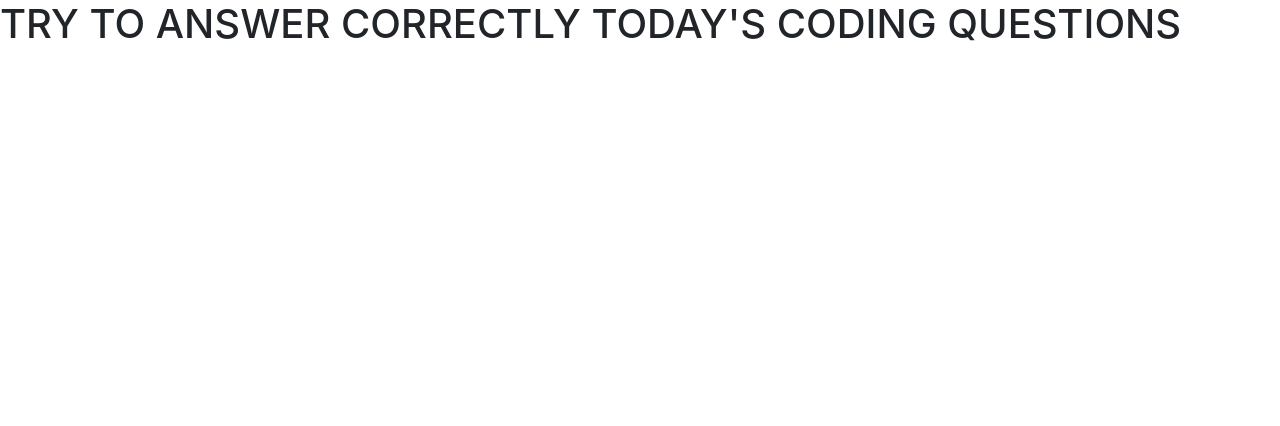
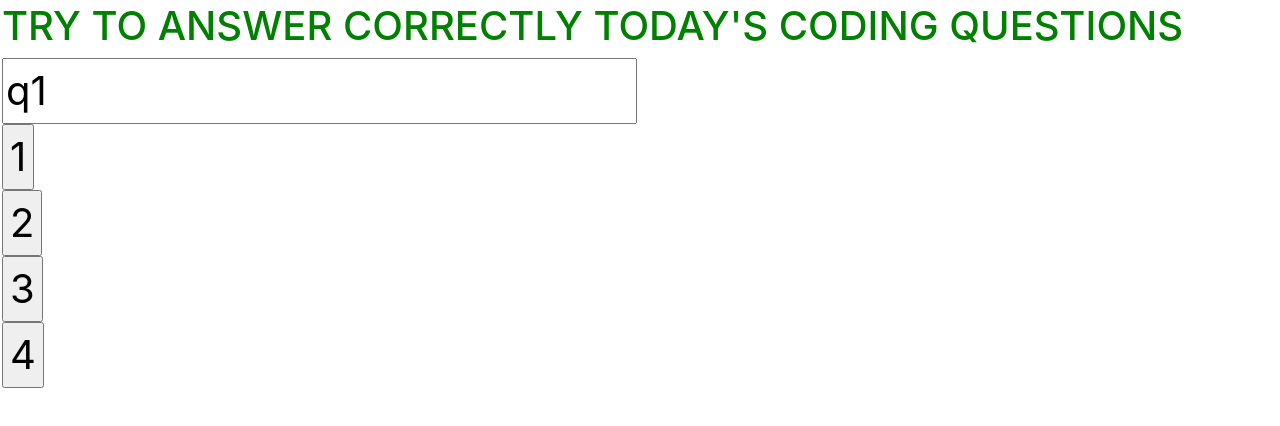
Before and after one commit to AbdiOmar/quizeboard, a plain HTML site: page index.html in a window 1280 px wide. Drawn offline with nearby package versions, Linux system fonts and the light colour scheme.

Commit message:
complete a form styling and js

```diff
--- a/css/style.css
+++ b/css/style.css
@@ -0,0 +1,10 @@
+body {
+  margin: 2;
+  font-family: -apple-system, BlinkMacSystemFont, "Segoe UI", Roboto, "Helvetica Neue", Arial, sans-serif, "Apple Color Emoji", "Segoe UI Emoji", "Segoe UI Symbol", "Noto Color Emoji";
+  font-size: 40px;
+  font-weight: 400;
+  line-height: 1.5;
+  color: green;
+  text-align: left;
+  background-color:none;
+}
--- a/index.html
+++ b/index.html
@@ -6,8 +6,15 @@
 </head>
 <body>
 <script src="code.js"></script>
-<link href="css/styles.css" rel="stylesheet" type="text/css">
+<link href="css/style.css" rel="stylesheet" type="text/css">
   <h1>TRY TO ANSWER CORRECTLY TODAY'S CODING QUESTIONS</h1>
+<form name=CODE QUIZ CHALLENGE>
+  <input type=text name= question value=q1><br>
+  <input type=button name=Option1 value=1><br>
+  <input type=button name=Option2 value=2><br>
+  <input type=button name=Option3 value=3><br>
+  <input type=button name=Option4 value=4><br>
+</form>
 </body>
 
 </html>
```
